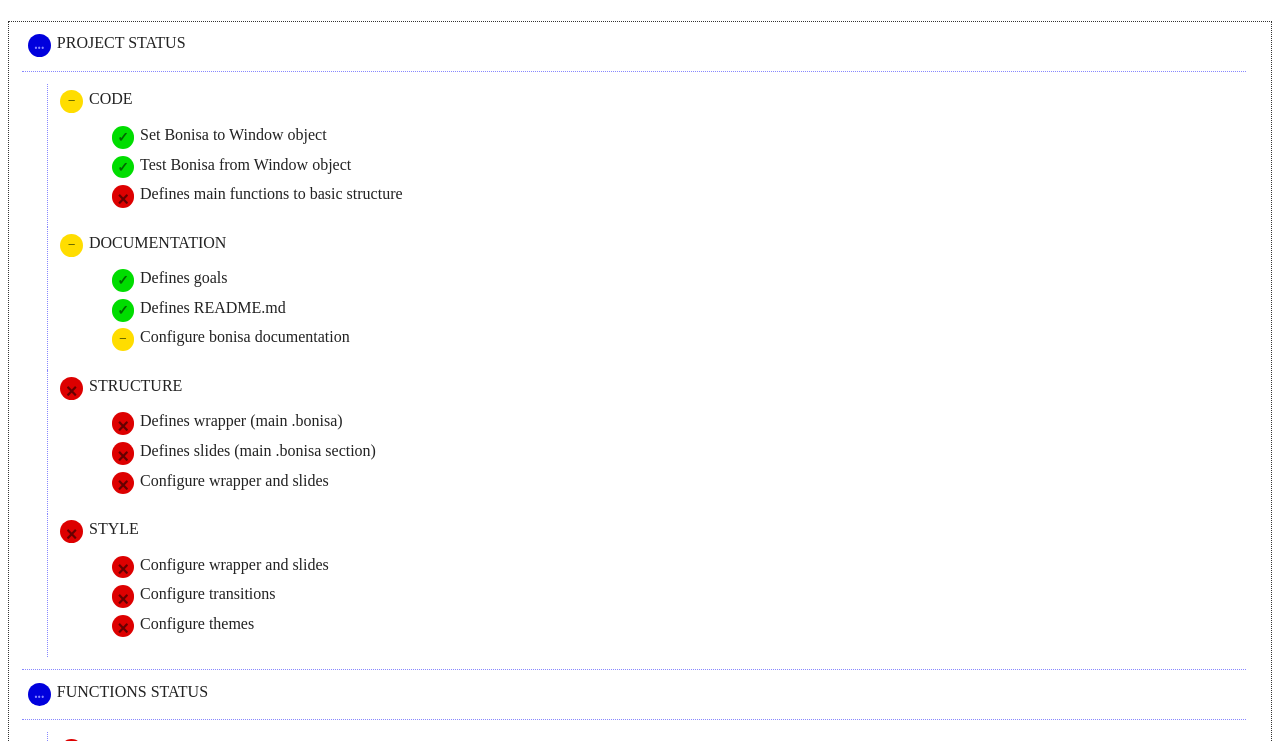
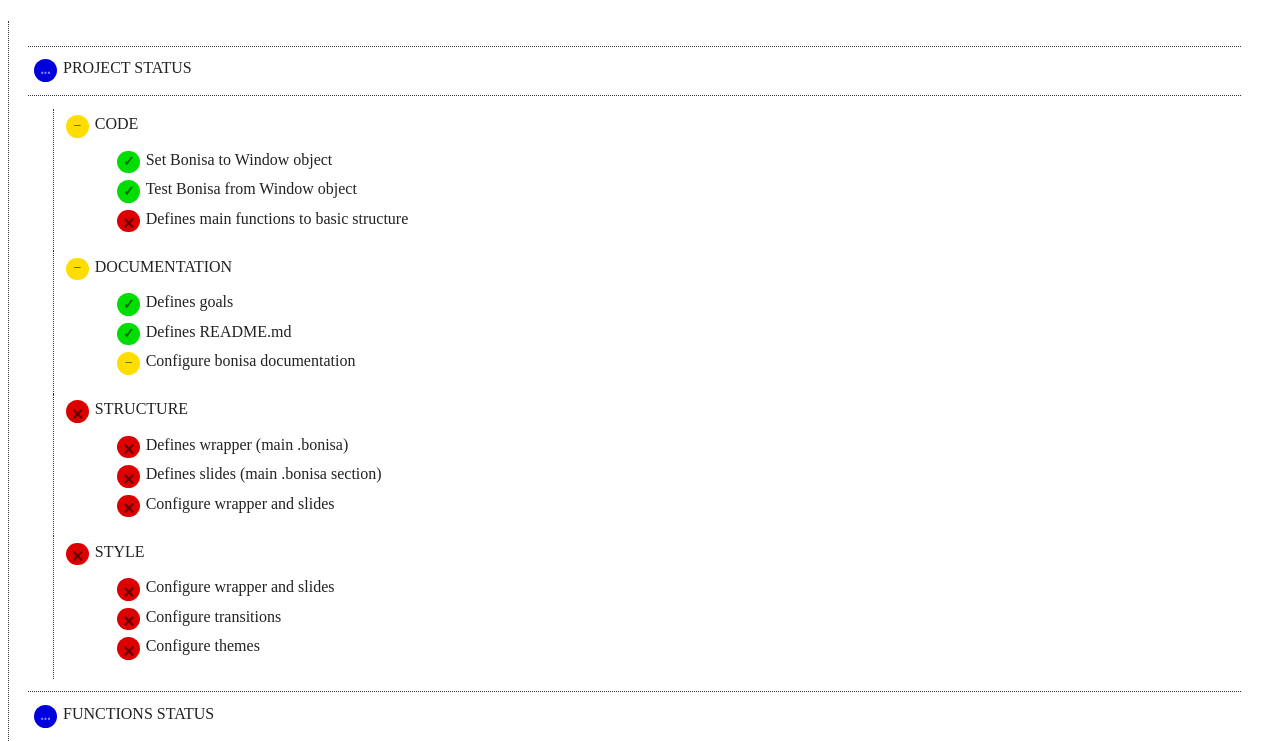
Before and after one commit to hudsonUriel/bonisa, a plain HTML site: page web/goals.html in a window 1280 px wide. Shown: the part 59-800 px from the top of the page. Drawn offline with Linux system fonts and the light colour scheme.

Commit message:
Sporadic changes

```diff
--- a/web/style/goals.css
+++ b/web/style/goals.css
@@ -24,8 +24,8 @@
 }
 
 #wrapper>ol{
-    padding: 0.5%;
-    border: dotted 0.1em #333;
+    padding: 1.0%;
+    border-left: dotted 0.1em #333;
 }
 
 /* configures the span */
@@ -70,19 +70,16 @@
 
 /* configures .masterItem and .normalItem */
 .masterItem{
-    border-bottom: dotted 0.1em #88f;
-    margin: 0 0 1% 0.5%;
+    border-top: dotted 0.1em #333;
+    border-bottom: dotted 0.1em #333;
+
+    margin: 1% 0 1% 0.5%;
+    padding-top: 1%;
     width: 97%;
 }
 
-.masterItem:not(:nth-child(1)){
-    border-top: dotted 0.1em #88f;
-    margin-top: 1%;
-    padding-top: 1%;
-}
-
 .normalItem{
-    border-left: dotted 0.1em #88f;
+    border-left: dotted 0.1em #333;
     margin-left: 2.5%;
     padding-left: 1%;
 }
```
